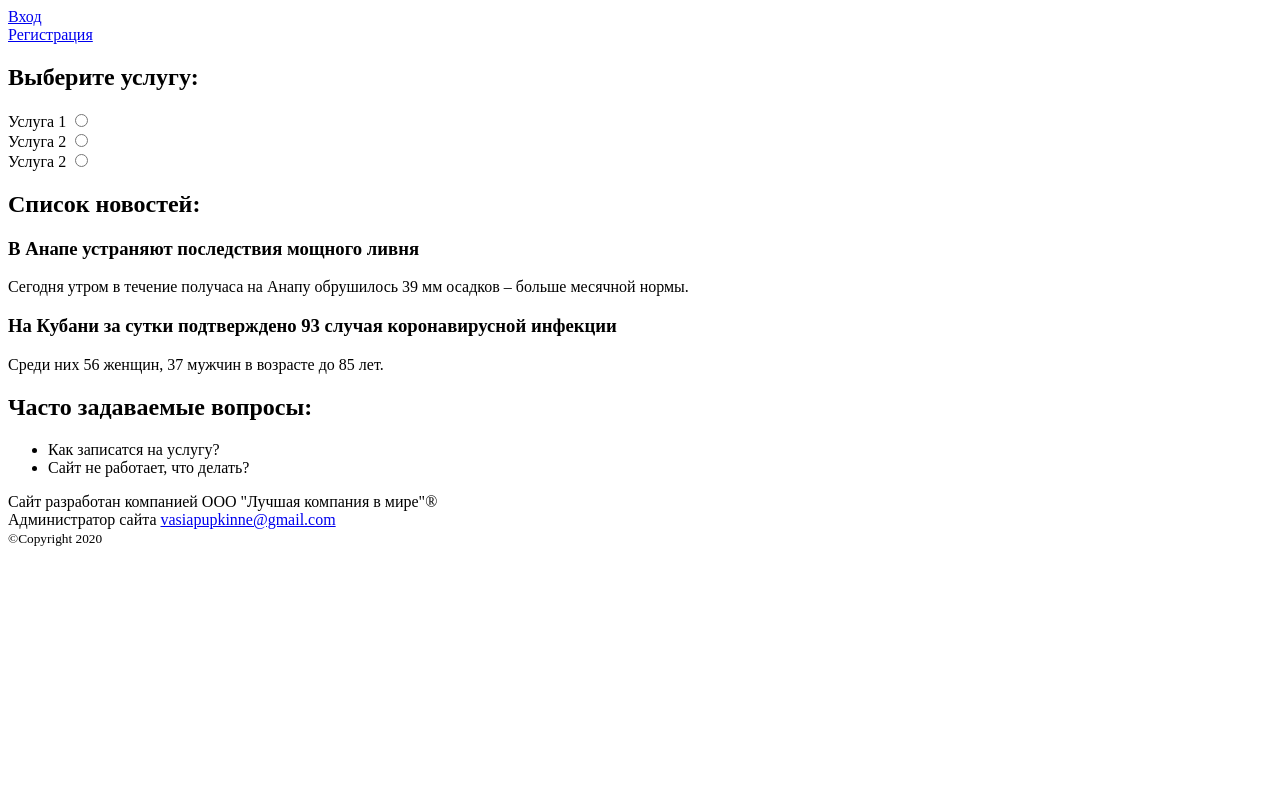
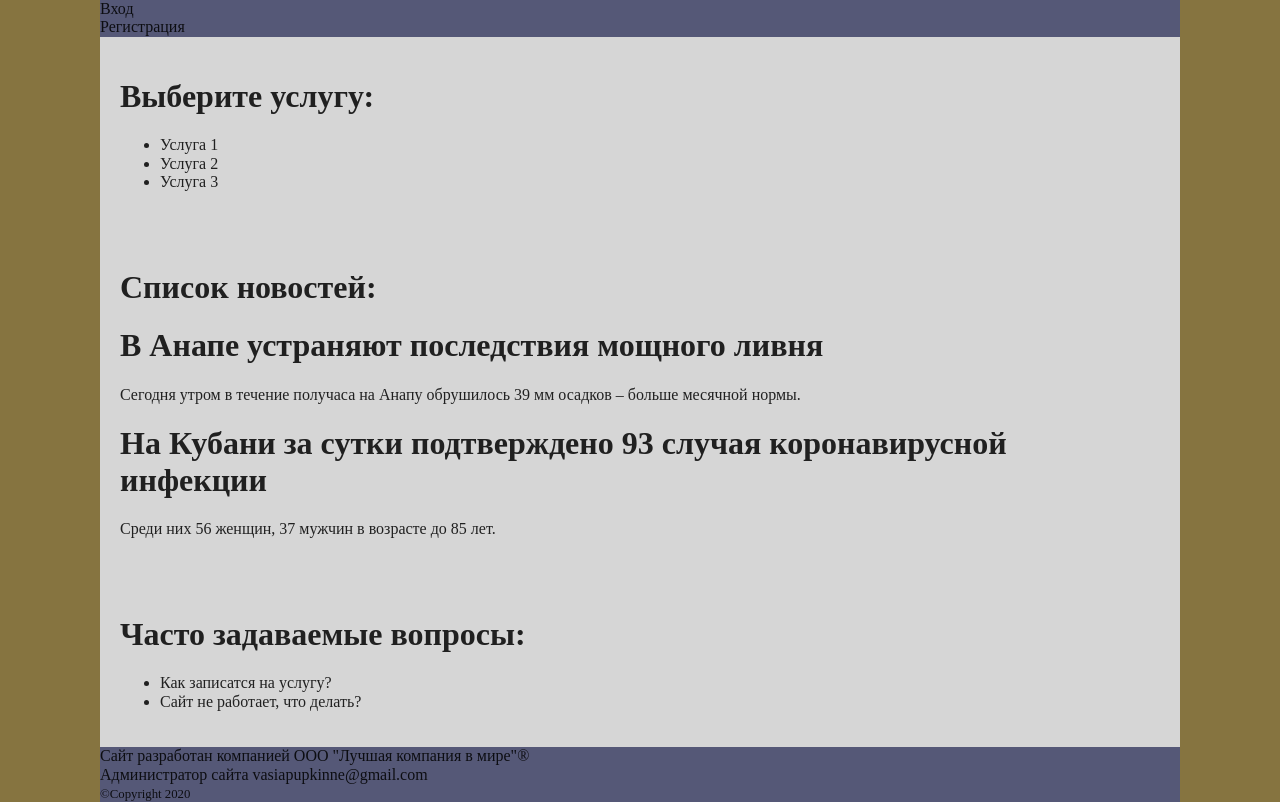
Before and after one commit to GusevAndrey1988/diplom, a PHP site: page / in a window 1280 px wide. Before the commit the page ends 546 px from the top, so only its background shows below. Run offline with PHP 8.4, Linux system fonts and the light colour scheme.

Commit message:
Вс сен  6 17:25:43 MSK 2020

```diff
--- a/public/index.php
+++ b/public/index.php
@@ -3,6 +3,9 @@
 	<head>
 		<meta charset="utf-8">
 		<title>Сайт муниципальных услуг</title>
+
+		<link rel="stylesheet" type="text/css" href="styles/normalize.css">
+		<link rel="stylesheet" type="text/css" href="styles/main.css">
 	</head>
 	<body>
 		<header>
@@ -11,21 +14,15 @@
 			<nav></nav>
 		</header>
 
+		<main>
 			<!-- Список услуг -->
 			<section>
 				<h1>Выберите услугу:</h1>
-			<div>
-				<span>Услуга 1</span>
-				<input value="sev1" type="radio" name="typeOfService">
-			</div>
-			<div>
-				<span>Услуга 2</span>
-				<input value="sev2" type="radio" name="typeOfService">
-			</div>
-			<div>
-				<span>Услуга 2</span>
-				<input value="sev2" type="radio" name="typeOfService">
-			</div>
+				<ul>
+					<li><a href="#">Услуга 1</a></li>
+					<li><a href="#">Услуга 2</a></li>
+					<li><a href="#">Услуга 3</a></li>
+				</ul>
 			</section>
 
 			<!-- Список новостей -->
@@ -49,6 +46,7 @@
 					<li>Сайт не работает, что делать?</li>
 				</ul>
 			</section>
+		</main>
 
 		<footer>
 			<div>Сайт разработан компанией ООО "Лучшая компания в мире"&reg;</div>
--- /dev/null
+++ b/public/styles/main.css
@@ -0,0 +1,55 @@
+body {
+	--body-max-width: 1080px;
+	--body-min-width: 640px;
+
+	--main-color: #d6d6d6;
+	--body-color: #867440;
+	--header-color: #555877;
+	--footer-color: var(--header-color);
+
+	--main-shadow: -8px 14px 22px 7px rgba(0,0,0,0.62);
+
+	--main-font-color: rgba(0, 0, 0, .85);
+	--link-color: var(--main-font-color);
+}
+
+a {
+	text-decoration: none;
+	color: var(--link-color);
+}
+
+body {
+	max-width: var(--body-max-width);
+	min-width: var(--body-min-width);
+
+	margin: auto;
+
+	background: var(--body-color);
+
+	color: var(--main-font-color);
+}
+
+body header,
+body footer {
+	margin: auto;
+
+	background: ;
+}
+
+body header {
+	background: var(--header-color);
+}
+
+body footer {
+	background: var(--footer-color);
+}
+
+main {
+	margin: auto;
+
+	background: var(--main-color);
+}
+
+section {
+	padding: 20px 20px;
+}
```
Also changed, not shown: public/styles/normalize.css (added), 2 other files. Lines whose indentation alone changed are shown as unchanged.
